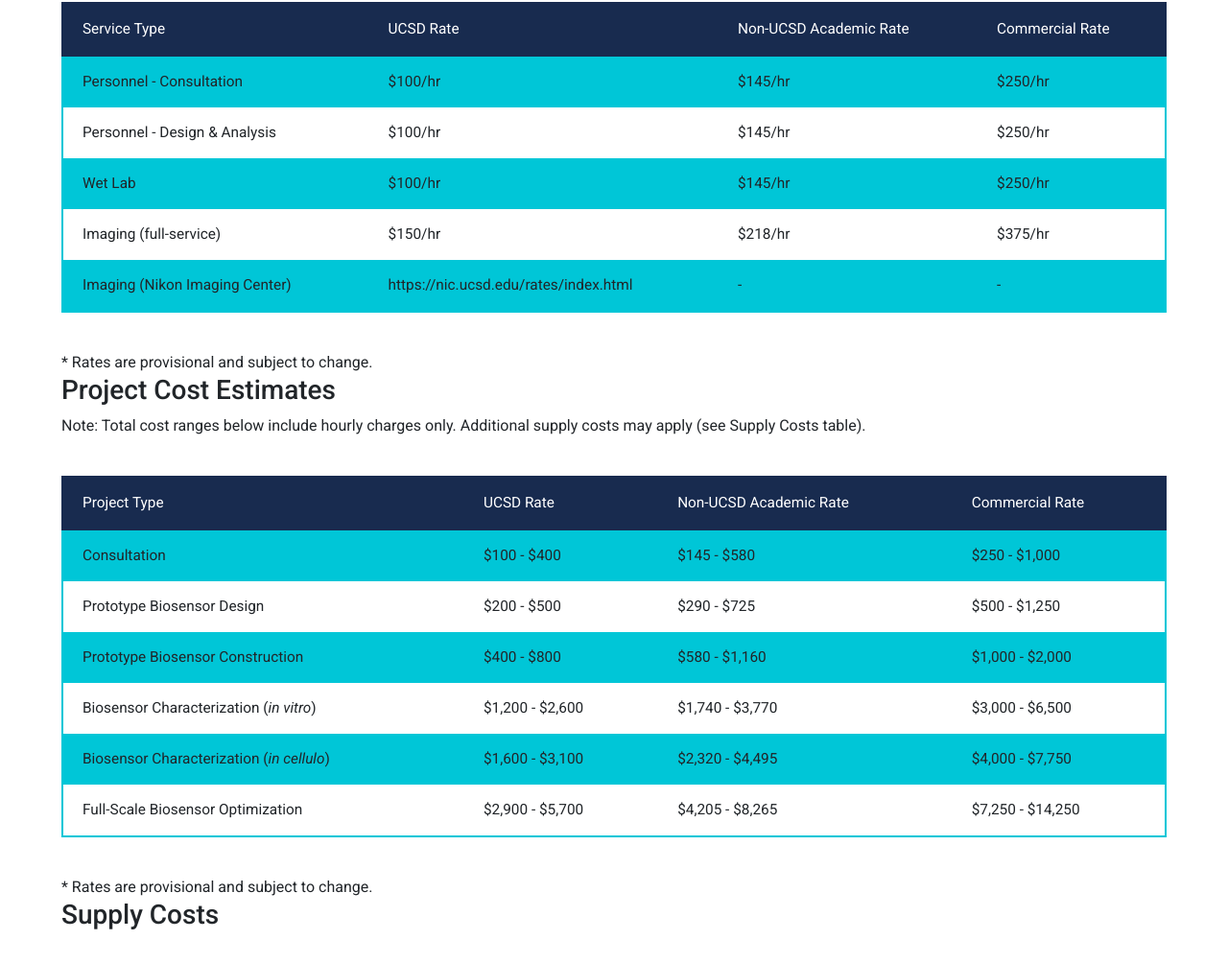
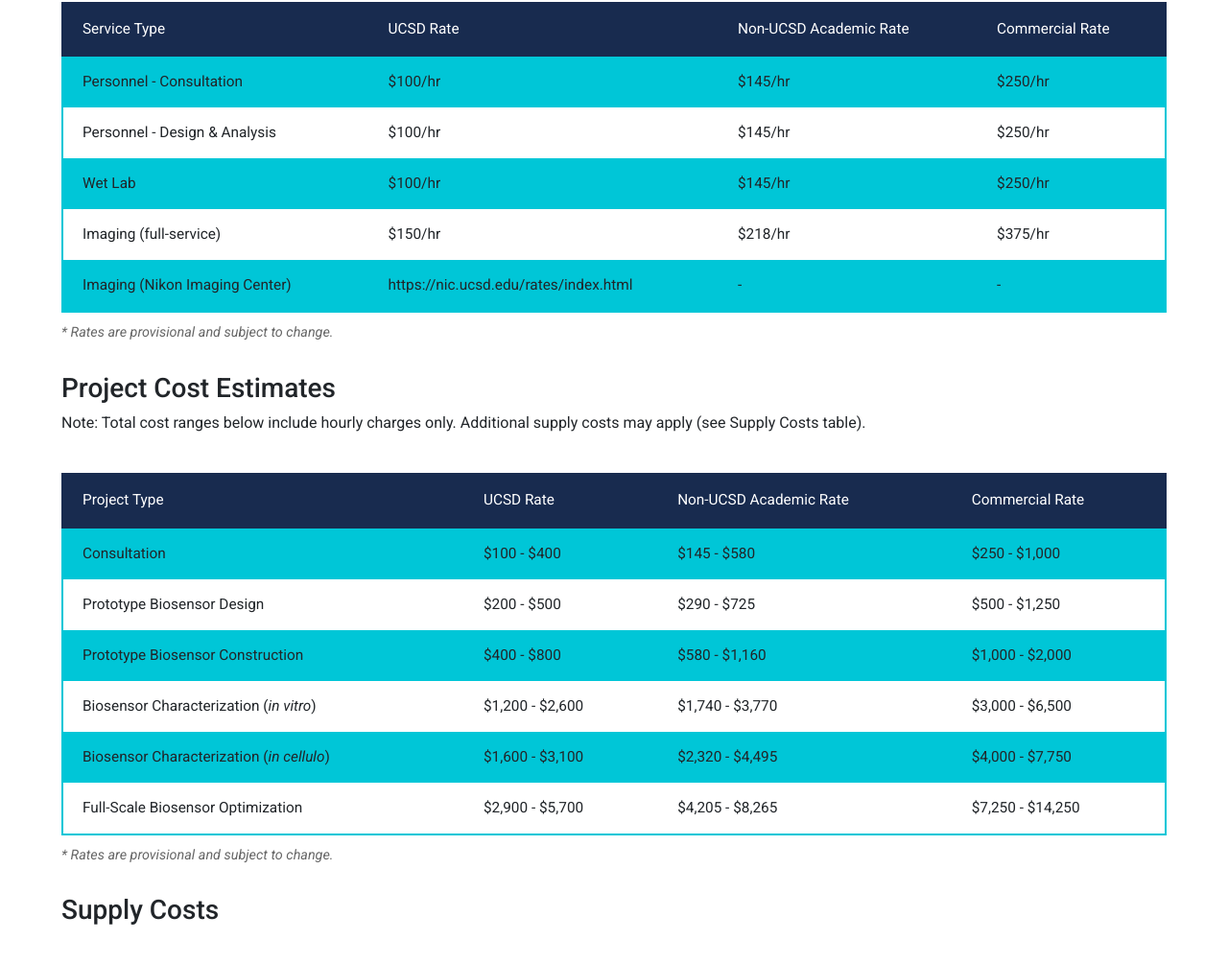
Before and after one commit to biosensorcore/biosensorcore.github.io, a React app in the folder frontend/: page /rates in a window 1280 px wide. Shown: the part 436-1440 px from the top of the page at 96% size. Built offline with nearby package versions, Linux system fonts and the light colour scheme.

Commit message:
Fix footnote positioning and styling - move closer to tables and ensure italic formatting

```diff
--- a/frontend/src/content/Rates.jsx
+++ b/frontend/src/content/Rates.jsx
@@ -60,7 +60,7 @@ function Rates() {
                         </tr>
                     </tbody>
                 </table>
-                <p><em>* Rates are provisional and subject to change.</em></p>
+                <p className={styles.table_footnote}>* Rates are provisional and subject to change.</p>
             </div>
 
             <div className={content.content_default}>
@@ -114,7 +114,7 @@ function Rates() {
                         </tr>
                     </tbody>
                 </table>
-                <p><em>* Rates are provisional and subject to change.</em></p>
+                <p className={styles.table_footnote}>* Rates are provisional and subject to change.</p>
             </div>
 
             <div className={content.content_default}>
--- a/frontend/src/styles/Home.module.css
+++ b/frontend/src/styles/Home.module.css
@@ -75,7 +75,7 @@
     width: 100%;
     border-collapse: collapse;
     margin-top: 40px;
-    margin-bottom: 40px;
+    margin-bottom: 10px;
     border: 1px solid var(--dark-lighter);
     font-size: 1.2vmax;
 }
@@ -89,6 +89,14 @@
 .table td i,
 .table th i {
     font-style: italic;
+}
+
+.table_footnote {
+    font-style: italic;
+    margin-top: 5px;
+    margin-bottom: 30px;
+    font-size: 0.9em;
+    color: #666;
 }
 
 .table tbody tr:nth-child(odd) {
```
